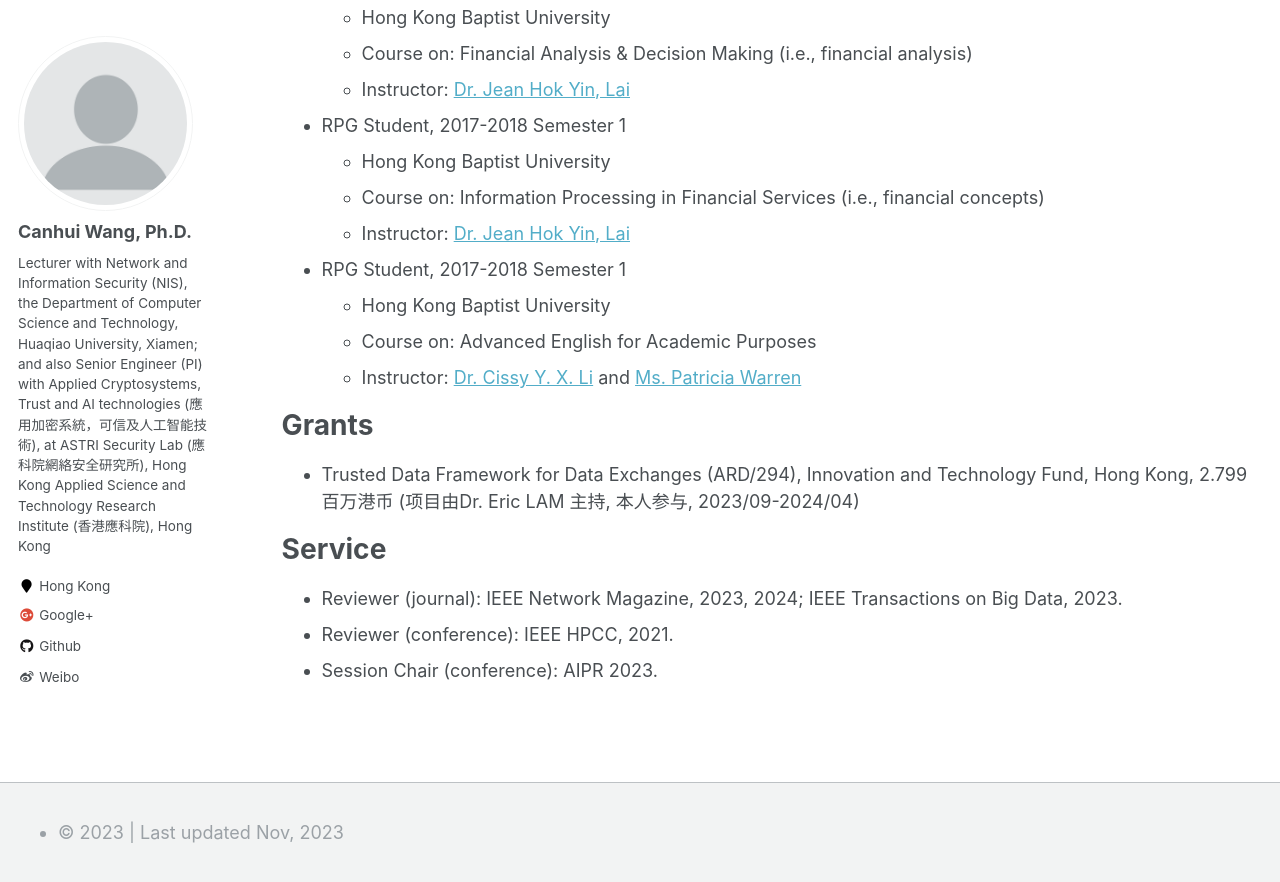
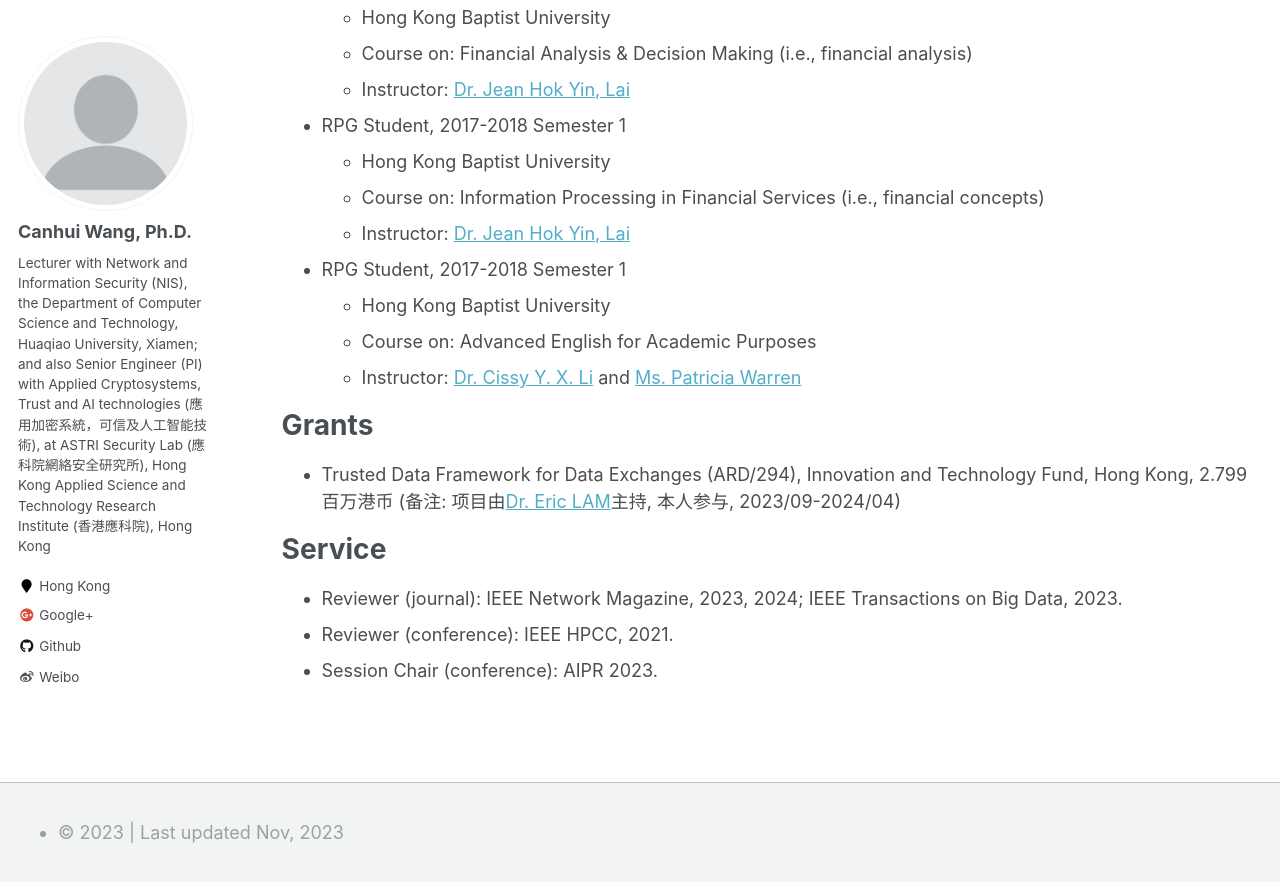
Before and after one commit to Canhui/canhui.github.io, a Jekyll site: the page built from _pages/cv.md, in a window 1280 px wide and 900 px high, scrolled down 3044 px. Shown: the top 882 px of the window. Built offline with Jekyll 4.4.1, drawn with Linux system fonts in a browser that asks for light colours.

Commit message:
Update cv.md

```diff
--- a/_pages/cv.md
+++ b/_pages/cv.md
@@ -142,7 +142,7 @@ Skills
 
 Grants
 ======
-* Trusted Data Framework for Data Exchanges (ARD/294), Innovation and Technology Fund, Hong Kong, 2.799百万港币 (项目由Dr. Eric LAM 主持, 本人参与, 2023/09-2024/04)
+* Trusted Data Framework for Data Exchanges (ARD/294), Innovation and Technology Fund, Hong Kong, 2.799百万港币 (备注: 项目由[Dr. Eric LAM](https://www.linkedin.com/in/peifunglam2/)主持, 本人参与, 2023/09-2024/04)
 
 Service
 ======
```
